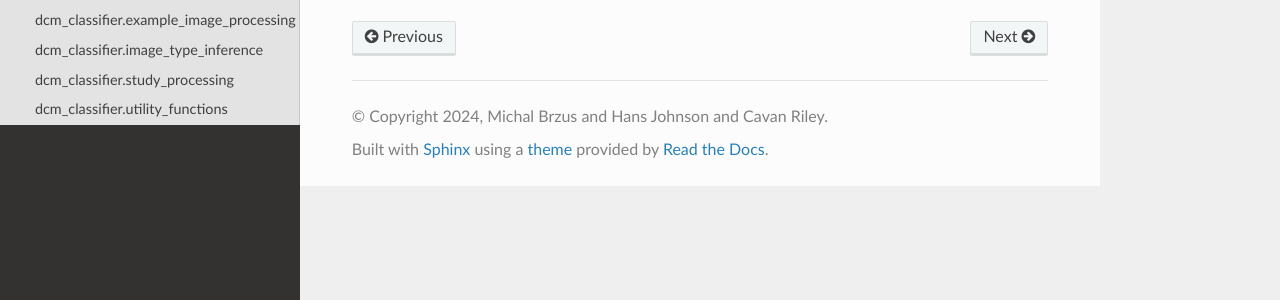
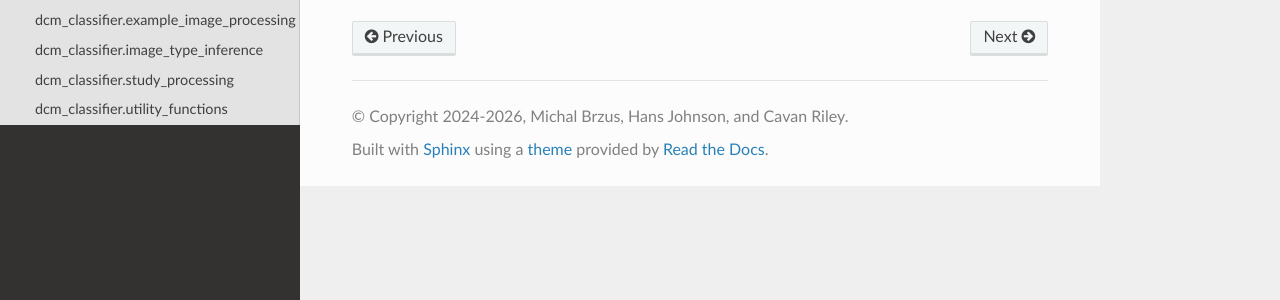
Before and after one commit to BRAINSia/dcm-classifier, a Sphinx documentation site: the page built from docs/source/modules.rst, in a window 1280 px wide. Shown: the part 355-655 px from the top of the page. Built offline with Sphinx 7.4.7 and the Read the Docs theme 3.1.0, drawn with Linux system fonts in a browser that asks for light colours; part of the change alters nothing that is shown.

Commit message:
DOC: Take the docs version from the installed package
conf.py hard-coded release 0.8.2 and put src/ on sys.path. It now reads
the version from the installed package's metadata, so the two cannot
disagree, and imports the package that CI and Read the Docs install.

It also loads intersphinx (Python, NumPy, pandas, pydicom),
sphinx-autodoc-typehints, sphinx-copybutton, and MyST, and turns on
nitpicky mode, so a broken cross-reference fails the build. Two kinds
of reference are ignored: ITK's SWIG-wrapped classes, which publish no
inventory, and the pd.DataFrame alias that autodoc copies from an
attribute annotation.

```diff
--- a/docs/source/conf.py
+++ b/docs/source/conf.py
@@ -1,49 +1,46 @@
-# Configuration file for the Sphinx documentation builder.
-#
-# For the full list of built-in configuration values, see the documentation:
-# https://www.sphinx-doc.org/en/master/usage/configuration.html
+"""Sphinx configuration for the dcm-classifier documentation."""
 
-# -- Project information -----------------------------------------------------
-# https://www.sphinx-doc.org/en/master/usage/configuration.html#project-information
-import sys
-from pathlib import Path
-
-sys.path.insert(0, str(Path("../../src").resolve()))
+import importlib.metadata
 
 project = "dcm-classifier"
-copyright = "2024, Michal Brzus and Hans Johnson and Cavan Riley"
-author = "Michal Brzus and Hans Johnson and Cavan Riley"
-release = "0.8.2"
-
-# -- General configuration ---------------------------------------------------
-# https://www.sphinx-doc.org/en/master/usage/configuration.html#general-configuration
+copyright = "2024-2026, Michal Brzus, Hans Johnson, and Cavan Riley"
+author = "Michal Brzus, Hans Johnson, and Cavan Riley"
+version = release = importlib.metadata.version("dcm_classifier")
 
 extensions = [
+    "myst_parser",
     "sphinx.ext.autodoc",
+    "sphinx.ext.autosummary",
     "sphinx.ext.doctest",
+    "sphinx.ext.intersphinx",
     "sphinx.ext.todo",
-    # "sphinx.ext.ifconfig",
-    "sphinx.ext.autosummary",
-    # "sphinx.ext.napoleon",  # Numpy style docstrings
-    # "sphinx.ext.linkcode",
+    "sphinx_autodoc_typehints",
+    "sphinx_copybutton",
 ]
 
+source_suffix = [".rst", ".md"]
 templates_path = ["_templates"]
-exclude_patterns = []
-
-napoleon_google_docstring = True
-napoleon_numpy_docstring = False
-
+exclude_patterns = ["_build"]
 master_doc = "index"
 
-# -- Options for HTML output -------------------------------------------------
-# https://www.sphinx-doc.org/en/master/usage/configuration.html#options-for-html-output
+intersphinx_mapping = {
+    "python": ("https://docs.python.org/3", None),
+    "numpy": ("https://numpy.org/doc/stable", None),
+    "pandas": ("https://pandas.pydata.org/docs", None),
+    "pydicom": ("https://pydicom.github.io/pydicom/stable", None),
+}
+
+always_document_param_types = True
+
+nitpicky = True
+nitpick_ignore = [
+    # autodoc copies instance attribute annotations as written.
+    ("py:class", "pd.DataFrame"),
+]
+nitpick_ignore_regex = [
+    # ITK's SWIG-wrapped classes publish no intersphinx inventory.
+    ("py:class", r"itk\..*"),
+]
 
 html_static_path = ["_static"]
-
 html_theme = "sphinx_rtd_theme"
-
-# Theme options are theme-specific and customize the look and feel of a theme
-# further.  For a list of options available for each theme, see the
-# documentation.
-# html_theme_options = {}
```
